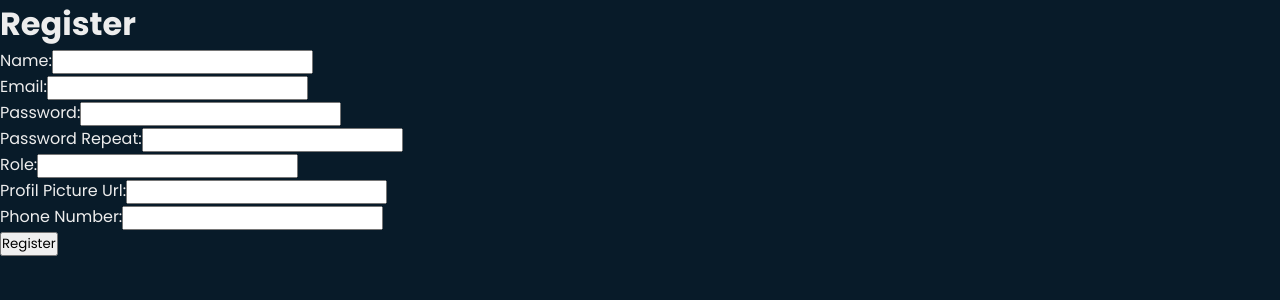
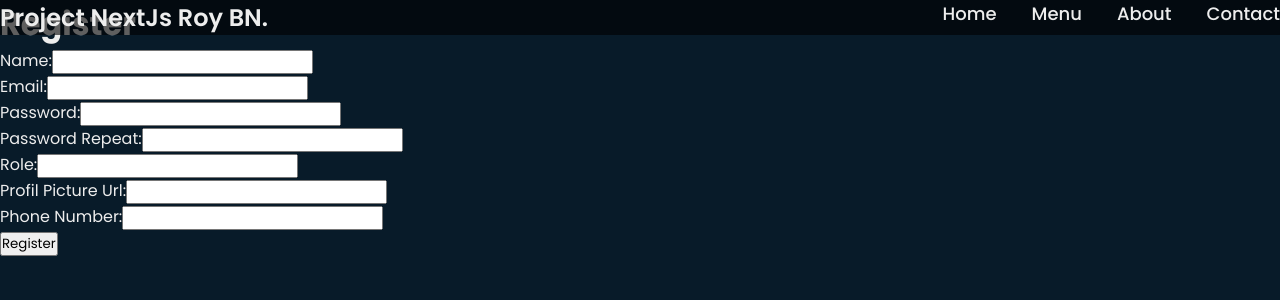
Before and after one commit to roynegara/Final-Project-RoyBayuNegara-Travel-Next, a Next.js app: page /authentication/register in a window 1280 px wide. Shown: the top 300 px of the page. Built offline with nearby package versions, Linux system fonts and the light colour scheme.

Commit message:
add temporary Navbar, and made a layout with TravelLayout.js in it

```diff
--- a/src/api/authentication.js
+++ b/src/api/authentication.js
@@ -17,7 +17,7 @@ export const registerUser = async (userData, token) => {
 
 export const loginUser = async (userData) => {
     try {
-        return await usePost('/authentication/login', userData)
+        return await usePost('/api/v1/login', userData)
     } catch (error) {
         throw new Error(error.message)
     }
@@ -25,7 +25,7 @@ export const loginUser = async (userData) => {
 
 export const logoutUser = async (token) => {
     try {
-        return await usePost('/authentication/logout', {}, token)
+        return await usePost('/api/v1/logout', {}, token)
     } catch (error) {
         throw new Error(error.message)
     }
--- /dev/null
+++ b/src/components/Navbar.js
@@ -0,0 +1,31 @@
+import { useState } from "react";
+import { useRouter} from "next/router";
+
+export default function Navbar() {
+    const router = useRouter();
+    const [isOpen, setIsOpen] = useState(false);
+
+    const toggleMenu = () => {
+        setIsOpen(!isOpen);
+        console.log('open', isOpen)
+
+    };
+
+    return (
+        <nav className="navbar">
+        <div className="logo">
+          <a href="/">Project NextJs Roy BN.</a>
+        </div>
+        <div className={`navbar-nav ${isOpen ? "active" : ""}`}>
+          <a href="/home" className={router.pathname === "/" ? "active" : ""}>Home</a>
+          <a href="/" className={router.pathname === "/user" ? "active" : ""}>Menu</a>
+        <a href="/about" className={router.pathname === "/about" ? "active" : ""}>About</a>
+        <a href="/contact" className={router.pathname === "/contact" ? "active" : ""}>Contact</a>
+        </div>
+        <button className="navbar-toggle" onClick={toggleMenu}>
+          <span className="toggle-icon">&#9776;</span>
+            </button>
+
+      </nav>
+    )
+    }
--- a/src/hooks/api.js
+++ b/src/hooks/api.js
@@ -9,6 +9,7 @@ const axiosInstance = axios.create({
       'Content-Type': 'application/json',
       'Accept': 'application/json',
       apiKey: '24405e01-fbc1-45a5-9f5a-be13afcd757c',
+      Authorization: 'Bearer eyJhbGciOiJIUzI1NiIsInR5cCI6IkpXVCJ9.eyJlbWFpbCI6Im1pZnRhaGZhcmhhbkBnbWFpbC5jb20iLCJ1c2VySWQiOiI5NWE4MDNjMy1iNTFlLTQ3YTAtOTBkYi0yYzJmM2Y0ODE1YTkiLCJyb2xlIjoiYWRtaW4iLCJpYXQiOjE2Nzk4NDM0NDR9.ETsN6dCiC7isPReiQyHCQxya7wzj05wz5zruiFXLx0k',
   },
 });
 
--- /dev/null
+++ b/src/layout/TravelLayout.js
@@ -0,0 +1,10 @@
+import Navbar from "@/components/Navbar";
+
+export default function TravelLayout({ children }) {
+    return (
+        <div>
+            <Navbar />
+            <main>{children}</main>
+        </div>
+    );
+}
--- a/src/pages/authentication/register.js
+++ b/src/pages/authentication/register.js
@@ -1,6 +1,7 @@
 import React, { useState } from "react";
 import { useRouter } from "next/router";
 import { registerUser } from "@/api/authentication";
+import TravelLayout from "@/layout/TravelLayout";
 
 const Register = () => {
   const router = useRouter();
@@ -14,7 +15,7 @@ const Register = () => {
     phoneNumber: "",
   });
   //   const [errors, setErrors] = useState("");
-  const [showNotification, setShowNotification] = useState('');
+  const [showNotification, setShowNotification] = useState("");
 
   const handleChange = (e) => {
     setFormData({
@@ -29,9 +30,8 @@ const Register = () => {
       const res = await registerUser(formData);
       console.log(res.data);
       //   router.push("/authentication/login");
-      setShowNotification('Successfully registered');
+      setShowNotification("Successfully registered");
       setTimeout(() => {
-
         router.push("/authentication/login");
       }, 3000);
     } catch (eror) {
@@ -42,6 +42,7 @@ const Register = () => {
   };
 
   return (
+    <TravelLayout>
       <div>
         <h1>Register</h1>
         <form onSubmit={handleSubmit}>
@@ -78,6 +79,7 @@ const Register = () => {
           <button type="submit">Register</button>
         </form>
       </div>
+    </TravelLayout>
   );
 };
 
--- a/src/styles/globals.css
+++ b/src/styles/globals.css
@@ -10,6 +10,40 @@ body {
   padding: 0;
   box-sizing: border-box;
   font-family: "Poppins", sans-serif;
+}
+
+.navbar {
+  position: fixed;
+  justify-content: space-between;
+  display: flex;
+  top: 0;
+  left: 0;
+  width: 100%;
+  background: rgba(0, 0, 0, 0.6);
+}
+
+.logo a {
+  text-decoration: none;
+  position: relative;
+  font-size: 24px;
+  color: #ededed;
+  font-weight: 600;
+}
+
+.navbar-toggle {
+  display: none;
+}
+
+.navbar-nav {
+  display: flex;
+}
+
+.navbar-nav a {
+  text-decoration: none;
+  color: #ededed;
+  font-size: 18px;
+  font-weight: 500;
+  margin-left: 35px;
 }
 
 /* @tailwind base;
```
Lines whose indentation alone changed are shown as unchanged.
